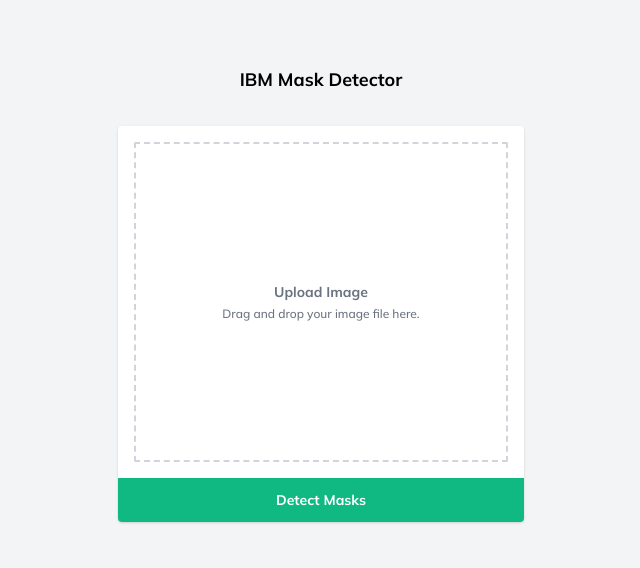
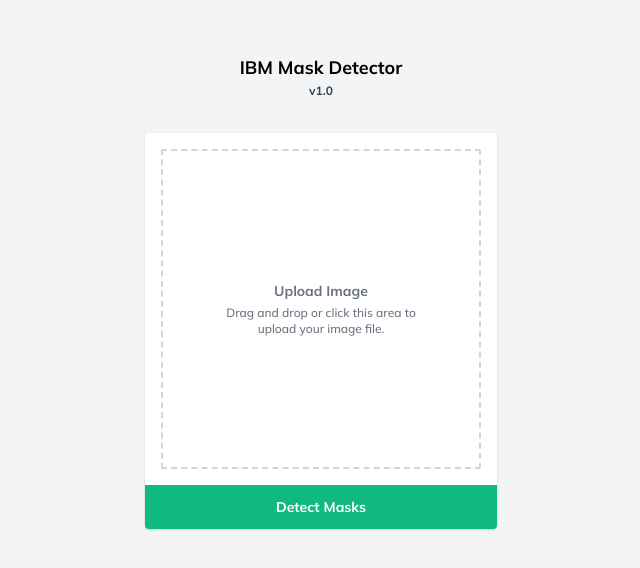
Before and after one commit to alimtegar/ibm-mask-detector, a React (Create React App) app: page / in a window 1280 px wide. Shown: the part 106-674 px from the top of the page, without its empty margins (319-959 px from the left). Built offline with nearby package versions, Linux system fonts and the light colour scheme.

Commit message:
Create render detection box function

```diff
--- a/src/App.js
+++ b/src/App.js
@@ -5,9 +5,18 @@
 
 const App = () => {
     const [imagesFile, setImagesFile] = useState([]);
+    const [detection, setDetection] = useState({
+        isLoading: false,
+        data: {},
+    });
     const treshold = 0.2;
 
     const analyzeImages = () => {
+        setDetection({
+            isLoading: true,
+            ...detection,
+        });
+
         let formData = new FormData();
 
         imagesFile.map((imageFile) => formData.append('images_file', imageFile));
@@ -19,7 +28,10 @@
             headers: { 'Content-Type': 'multipart/form-data' }
         })
             .then((response) => {
-                console.log(response);
+                setDetection({
+                    isLoading: false,
+                    data: response.data.images[0],
+                });
             })
             .catch((error) => {
                 console.log(error);
@@ -29,14 +41,20 @@
     return (
         <div>
             <div className="flex flex-col justify-center items-center bg-gray-100 p-8 w-screen h-screen">
-                <h1 className="font-bold text-lg mb-8">
-                    IBM Mask Detector
-                </h1>
-                <div className="w-1/3 shadow rounded overflow-hidden">
-                    <Uploader setImagesFile={setImagesFile} />
+                <div className="text-center mb-8">
+                    <h1 className="font-bold text-lg leading-none">
+                        IBM Mask Detector
+                    </h1>
+                    <span className="font-bold text-xs text-gray-700">v1.0</span>
+                </div>
+                <div className="shadow rounded overflow-hidden">
+                    <Uploader
+                        setImagesFile={setImagesFile}
+                        detection={detection}
+                    />
 
-                    <button onClick={() => analyzeImages()} className="bg-green-500 w-full text-white text-sm font-bold px-4 py-3">
-                        Detect Masks
+                    <button onClick={() => analyzeImages()} className={`w-full text-white text-sm font-bold px-4 py-3 focus:outline-none ${detection.isLoading && !Object.keys(detection.data).length ? 'bg-gray-400' : 'bg-green-500 hover:bg-green-600'}`}>
+                        {detection.isLoading && !Object.keys(detection.data).length ? 'Loading...' : 'Detect Masks'}
                     </button>
                 </div>
             </div>
--- a/src/components/Uploader.js
+++ b/src/components/Uploader.js
@@ -1,29 +1,10 @@
-import React, { useEffect, useState } from 'react';
+import React, { useEffect, useState, useRef } from 'react';
 import { useDropzone } from 'react-dropzone';
 
-const thumbsContainer = {
-    display: 'flex',
-    flexDirection: 'row',
-    flexWrap: 'wrap'
-};
+const Uploader = ({ setImagesFile, detection }) => {
+    const [files, setFiles] = useState([]);
+    const canvasRef = useRef();
 
-const thumb = {
-    display: 'inline-flex',
-    boxSizing: 'border-box'
-};
-
-const thumbInner = {
-    display: 'flex',
-    minWidth: 0,
-    overflow: 'hidden'
-};
-
-const img = {
-    display: 'block',
-};
-
-const Uploader = ({ setImagesFile }) => {
-    const [files, setFiles] = useState([]);
     const { getRootProps, getInputProps } = useDropzone({
         accept: 'image/*',
         onDrop: (acceptedFiles) => {
@@ -36,17 +17,44 @@
     });
 
     const thumbs = files.map((file) => (
-        <div style={thumb} key={file.name} className="bg-white w-full">
-            <div style={thumbInner}>
-                <img
-                    className="w-full"
-                    src={file.preview}
-                    style={img}
-                    alt="Preview"
-                />
-            </div>
-        </div>
+        <img
+            key={file.name}
+            src={file.preview}
+            alt={file.name}
+        />
     ));
+
+    const renderDetectionBox = () => {
+        console.log(detection.data);
+
+        const ctx = canvasRef.current.getContext('2d');
+
+        ctx.canvas.width = detection.data.dimensions.width;
+        ctx.canvas.height = detection.data.dimensions.height;
+
+        ctx.clearRect(0, 0, ctx.canvas.width, ctx.canvas.height);
+
+        detection.data.objects.collections[0].objects.map((dataItem) => {
+            const label = dataItem.object;
+            const x = dataItem.location.left;
+            const y = dataItem.location.top;
+            const w = dataItem.location.width;
+            const h = dataItem.location.height;
+            let color = 'green';
+
+            ctx.strokeStyle = color;
+            ctx.lineWidth = 3;
+            ctx.strokeRect(x, y, w, h);
+        });
+
+
+
+        // result.data.images.map((image) => {
+
+        // })
+    }
+
+    if (Object.keys(detection.data).length) { renderDetectionBox(); }
 
     useEffect(() => () => {
         // Make sure to revoke the data uris to avoid memory leaks
@@ -56,19 +64,25 @@
     return (
         <section className="container bg-white p-4">
             {!files.length ? (
-                <div {...getRootProps({ className: 'dropzone flex flex-col justify-center h-80 text-center text-gray-500 text-sm border-2 border-dashed border-gray-300 hover:border-green-500 rounded-sm outline-none cursor-pointer' })}>
+                <div {...getRootProps({ className: 'dropzone flex flex-col justify-center items-center w-80 h-80 text-center text-gray-500 text-sm border-2 border-dashed border-gray-300 hover:border-green-500 rounded-sm outline-none cursor-pointer' })}>
                     <input {...getInputProps()} />
 
                     <span className="font-bold mb-1">
                         Upload Image
                     </span>
-                    <span className="text-xs">
-                        Drag and drop your image file here.
+                    <span className="w-2/3 text-xs">
+                        Drag and drop or click this area to upload your image file.
                     </span>
-
-                </div>) : (
-                    <aside style={thumbsContainer}>
+                </div>
+            ) : (
+                    <aside className="relative flex justify-center items-center bg-gray-500 w-80 overflow-hidden">
                         {thumbs}
+                        <canvas
+                            ref={canvasRef}
+                            className="absolute"
+                        // width="100%"
+                        // height="100%"
+                        />
                     </aside>
                 )}
         </section>
```
Also changed, not shown: 1 other file (tests, documents, lock files or other folders).
